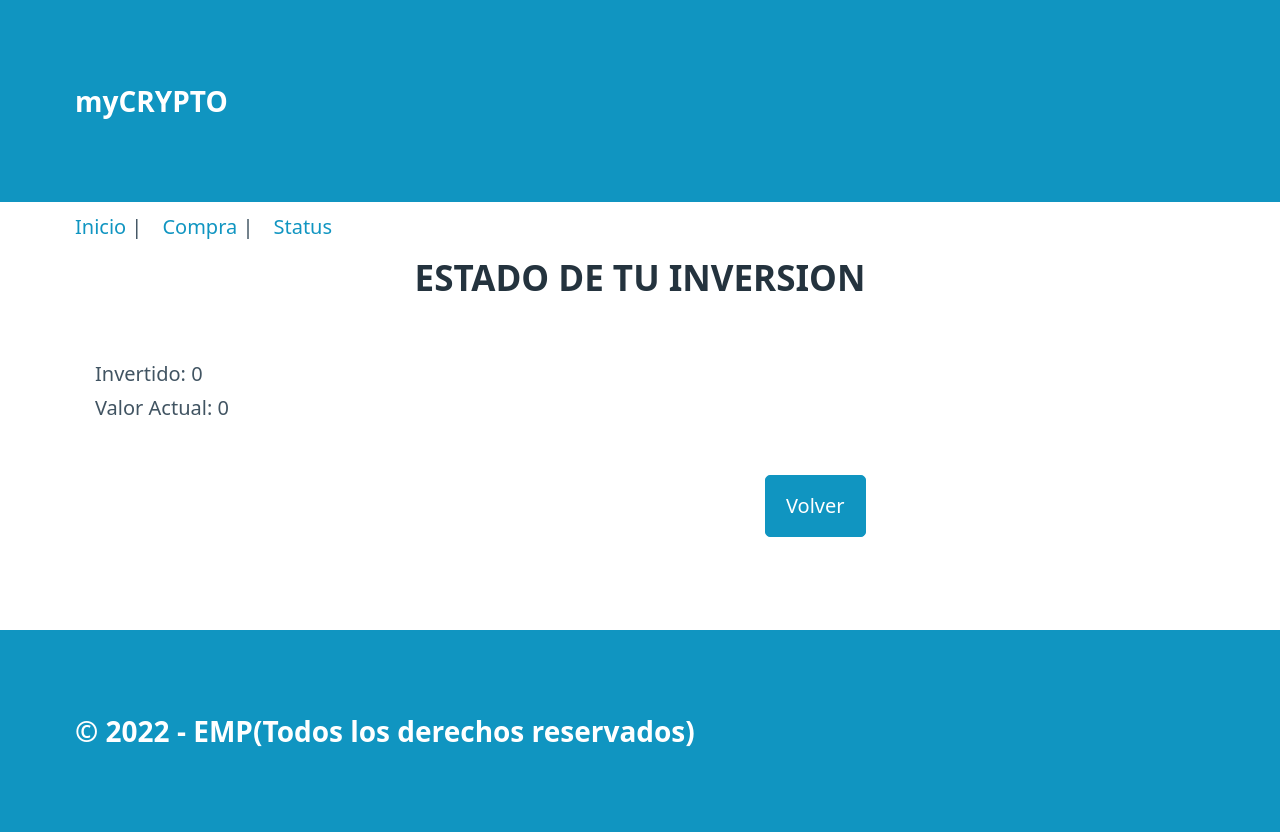
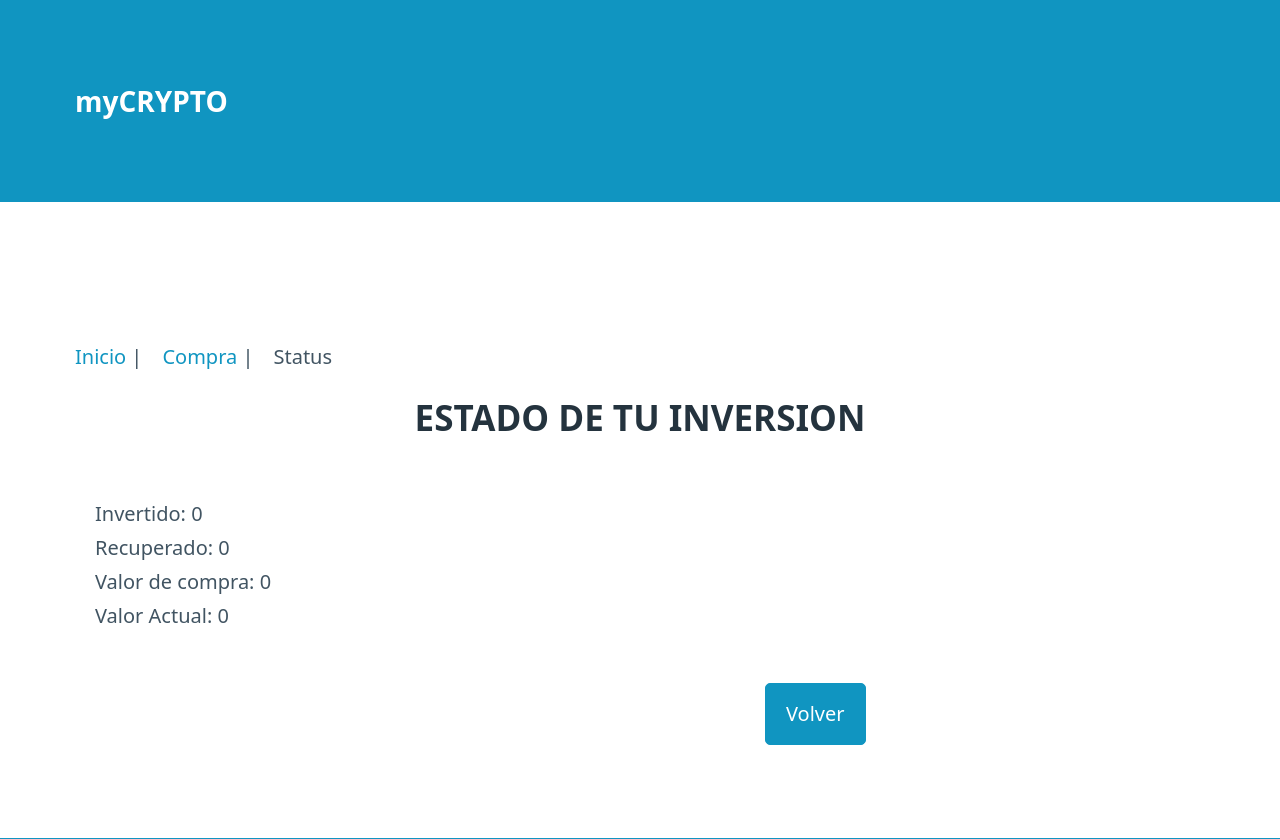
Before and after one commit to Edug89/Criptomonedas_Flask_Classic, a Flask app: page /status in a window 1280 px wide. Shown: the top 839 px of the page. Run offline with Flask 2, Linux system fonts and the light colour scheme; data that the repository does not hold is empty.

Commit message:
Arreglamos base, para indicar en que pantalla navegamos,pantalla status prácitamente acabada a falta de pulir

```diff
--- a/registro_cripto/forms.py
+++ b/registro_cripto/forms.py
@@ -1,14 +1,12 @@
-
 from flask_wtf import FlaskForm
 from wtforms import DateField,FloatField, SubmitField,TimeField,HiddenField,SelectField
 from wtforms.validators import DataRequired,ValidationError,NumberRange
 
+monedas_disponibles = ["BTC", "EUR", "ETH", "LINK", "LUNA"]
 
 def validar_moneda(form,field):
     if field.data == form.moneda_from.data:
          raise ValidationError(message="Debes elegir diferentes tipos de moneda diferentes")
-
-
 
 
 
--- a/registro_cripto/models.py
+++ b/registro_cripto/models.py
@@ -39,7 +39,7 @@ class SqliteManager:
             conexion.commit()
             resultado = True
         except Exception as error:
-            print("ERROR SQULITE:", error)
+            print("ERROR SQLITE:", error)
             conexion.rollback()
         conexion.close()
 
@@ -81,6 +81,9 @@ class SqliteManager:
             return datos_compras[0] - datos_ventas[0]
 
 
+
+
+
 class APIError(Exception):
     def __init__(self, code):
         if code == 400:
@@ -99,7 +102,6 @@ class APIError(Exception):
 
 
 class CriptoExchange:
-
     def __init__(self, origen, destino):
         self.moneda_origen = origen
         self.moneda_destino = destino
@@ -118,3 +120,9 @@ class CriptoExchange:
 
         else:
             raise APIError(respuesta.status_code)
+
+
+class Saldo:
+    def __init__(self, moneda, saldo):
+        self.moneda = moneda
+        self.saldo = saldo
--- a/registro_cripto/routes.py
+++ b/registro_cripto/routes.py
@@ -3,6 +3,7 @@ from flask import render_template,request, redirect, url_for, flash
 from registro_cripto.models import CriptoExchange,SqliteManager,APIError
 from registro_cripto.forms import MovementForm
 from datetime import date,datetime
+
 
 RUTA = "data/movimientos.sqlite"
 
@@ -11,7 +12,7 @@ def index():
     try:
         sqlite = SqliteManager(RUTA)
         movimientos = sqlite.consultaSQL("SELECT * FROM movimientos ORDER BY date")
-        return render_template("index.html",movements = movimientos)
+        return render_template("index.html",movements = movimientos, puntero = "index.html")
     except:
         flash("Base de datos no disponible,intentelo más tarde",
               category="fallo")
@@ -23,7 +24,7 @@ def mercado():
 
     if request.method == "GET":
         form = MovementForm()
-        return render_template("purchase.html", form=form)
+        return render_template("purchase.html", form=form, puntero="purchase.html")
     else:
         try:
             form = MovementForm(data=request.form)
@@ -95,13 +96,15 @@ def estado():
         euros_from = euros_from[0]
         if euros_from == None:
             euros_from = 0
-        saldo_euros_invertidos = euros_to - euros_from
-        saldo_euros_invertidos = round(saldo_euros_invertidos, 6)
-        total_euros_ivertidos = euros_from
+        saldo_euros_invertidos = euros_from - euros_to
+        saldo_euros_invertidos = round(saldo_euros_invertidos, 8)
+        total_euros_invertidos = euros_from
+        recuperado = euros_to
 
         cripto_from = sqlite.total_euros_invertidos(
             "SELECT moneda_from, sum(cantidad_from) FROM movimientos GROUP BY moneda_from")
         totales_from = []
+
         try:
 
             for valor_from in cripto_from:
@@ -125,17 +128,17 @@ def estado():
                 valor = float(valor)
                 valor = valor * valor_to[1]
                 valor = totales_to.append(valor)
-
             suma_valor_to = sum(totales_to)
 
+
             inversion_atrapada = suma_valor_to - suma_valor_from
-            valor_actual = total_euros_ivertidos + \
-                saldo_euros_invertidos + inversion_atrapada
+            valor_actual = saldo_euros_invertidos + total_euros_invertidos
             valor_actual = round(valor_actual, 8)
-            return render_template("status.html", euros_to=euros_to, euros_from=euros_from, saldo_euros_invertidos=saldo_euros_invertidos, valor_actual=valor_actual)
+            return render_template("status.html", euros_to=euros_to, euros_from=euros_from, total_euros_invertidos=total_euros_invertidos,\
+                saldo_euros_invertidos=saldo_euros_invertidos,recuperado=recuperado,inversion_atrapada=inversion_atrapada,valor_actual=valor_actual, puntero="status.html")
         except APIError as error:
             return render_template("status.html", errores=[error])
     except:
         flash("No hay movimientos en tu base de datos SQLITE, ahora mismo no podemos calcular",
-              category="fallo")
+            category="fallo")
         return render_template("status.html")
--- a/registro_cripto/static/css/styles.css
+++ b/registro_cripto/static/css/styles.css
@@ -153,13 +153,14 @@ margin-top: 100;
   margin-top: -80;
 
 }
+
+
 .lista-errores {
   background-color: rgba(200, 0, 0, .25);
-  color: darkred;
+  color: red;
   border: solid 2px darkred;
-  padding: 2rem;
-  font-size: 1rem;
-  margin: 1rem 0;
-  display: flex;
-  align-items: center;
+  font-weight: bold;
+  font-size: 0,8em;
+
+
 }
--- a/registro_cripto/templates/base.html
+++ b/registro_cripto/templates/base.html
@@ -17,7 +17,9 @@
     <nav class="container">
         <ul>
             <li>
-                <a href="/">Inicio</a> |
+                {% if puntero == "index.html" %}
+
+                <span>Inicio</span> |
             </li>
             <li>
                 <a href="/purchase">Compra</a> |
@@ -26,6 +28,42 @@
                 <a href="/status">Status</a>
             </li>
         </ul>
+        {% endif %}
+    </nav>
+
+    <nav class="container">
+        <ul>
+            <li>
+                {% if puntero == "purchase.html" %}
+
+                <a href="/">Inicio</a> |
+            </li>
+            <li>
+                <span>Compra</span> |
+            </li>
+            <li>
+                <a href="/status">Status</a>
+            </li>
+        </ul>
+        {% endif %}
+    </nav>
+
+    <nav class="container">
+        <ul>
+            <li>
+                {% if puntero == "status.html" %}
+
+                <a href="/">Inicio</a> |
+            </li>
+            <li>
+                <a href="/purchase">Compra</a> |
+            </li>
+            <li>
+                <span>Status</span>
+            </li>
+        </ul>
+
+        {% endif %}
     </nav>
 
     <section class="container">
--- a/registro_cripto/templates/status.html
+++ b/registro_cripto/templates/status.html
@@ -20,13 +20,19 @@
 
         <form class="status" action="/purchase" method="GET">
           <div class="grid">
-            Invertido: {{saldo_euros_invertidos}}
+            Invertido: {{total_euros_invertidos}}
+          </div>
 
+          <div class="grid">
+            Recuperado: {{recuperado}}
+          </div>
+
+          <div class="grid">
+            Valor de compra: {{saldo_euros_invertidos}}
           </div>
 
           <div class="grid">
              Valor Actual: {{valor_actual}}
-
           </div>
 
 
```
Also changed, not shown: registro_cripto/__init__.py (line endings or trailing spaces), 1 other file.
